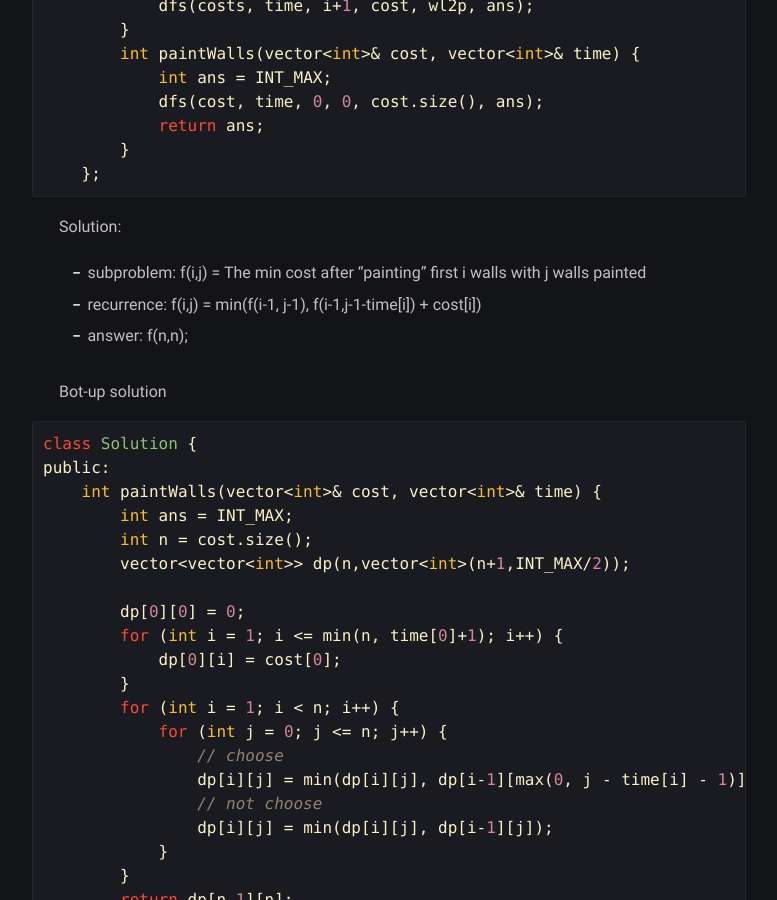
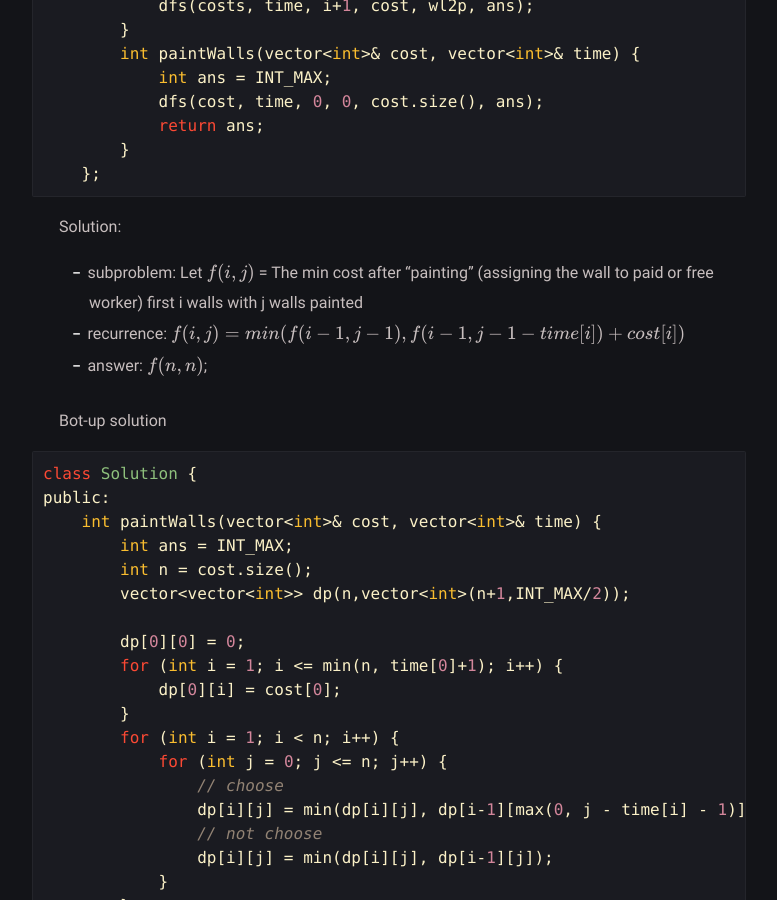
Before and after one commit to h-haoran/h-haoran.github.io, a Jekyll site: the page built from _posts/algorithm/dynamic-programming/2023-11-27-a-glimpse-of-dp.md, in a window 1280 px wide and 900 px high, scrolled down 5982 px. Shown: the whole window, without its empty margins (251-1028 px from the left). Built offline with Jekyll 4.4.1, drawn with Linux system fonts in a browser that asks for light colours.

````diff
--- a/_posts/algorithm/dynamic-programming/2023-11-27-a-glimpse-of-dp.md
+++ b/_posts/algorithm/dynamic-programming/2023-11-27-a-glimpse-of-dp.md
@@ -153,9 +153,9 @@ Brute force solution:
 ```
 
 Solution:
-- subproblem: f(i,j) = The min cost after "painting" first i walls with j walls painted
-- recurrence: f(i,j) = min(f(i-1, j-1), f(i-1,j-1-time[i]) + cost[i])
-- answer: f(n,n);
+- subproblem: Let $$f(i,j)$$ = The min cost after "painting" (assigning the wall to paid or free worker) first i walls with j walls painted
+- recurrence: $$ f(i,j) = min(f(i-1, j-1), f(i-1,j-1-time[i]) + cost[i]) $$
+- answer: $$f(n,n)$$;
 
 
 Bot-up solution
````
Also changed, not shown: _posts/life/2024-02-15-trip-to-warrnambool.md (added, +14 -0 lines), 1 other file.
